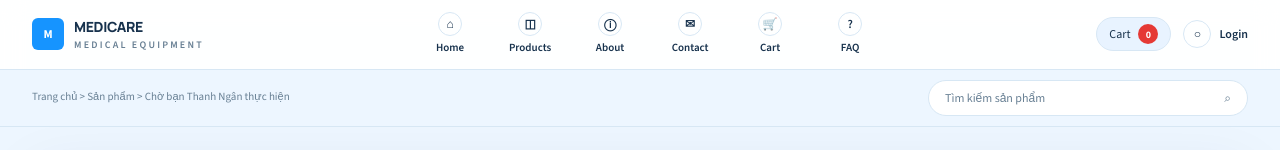
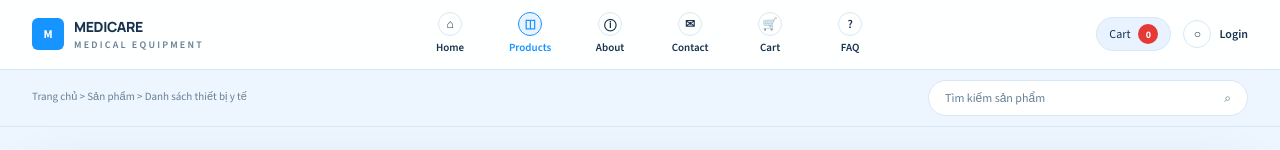
Before and after one commit to baohan24126067/nhom07_thietbiyte, a Next.js app: page /products in a window 1280 px wide. Shown: the top 150 px of the page. Built offline with nearby package versions, Linux system fonts and the light colour scheme.

Commit message:
fix: route products navigation to thanh ngan catalog

```diff
--- a/components/site-header.tsx
+++ b/components/site-header.tsx
@@ -8,7 +8,7 @@ import { SiteSearchForm } from "@/components/site-search-form";
 
 const navItems = [
   { href: "/", label: "Home", glyph: "⌂", available: true },
-  { href: "/search", label: "Products", glyph: "◫", available: true },
+  { href: "/products", label: "Products", glyph: "◫", available: true },
   { href: "/about", label: "About", glyph: "ⓘ", available: true },
   { href: "/contact", label: "Contact", glyph: "✉", available: true },
   { href: "/cart", label: "Cart", glyph: "🛒", available: true },
@@ -211,11 +211,11 @@ function getBreadcrumbLabel(pathname: string) {
   }
 
   if (pathname === "/products") {
-    return "Trang chủ > Sản phẩm > Chờ bạn Thanh Ngân thực hiện";
+    return "Trang chủ > Sản phẩm > Danh sách thiết bị y tế";
   }
 
   if (pathname.startsWith("/products/")) {
-    return "Trang chủ > Sản phẩm > Chờ bạn Bích Sơn thực hiện";
+    return "Trang chủ > Sản phẩm > Chi tiết sản phẩm";
   }
 
   if (pathname === "/about") {
```
